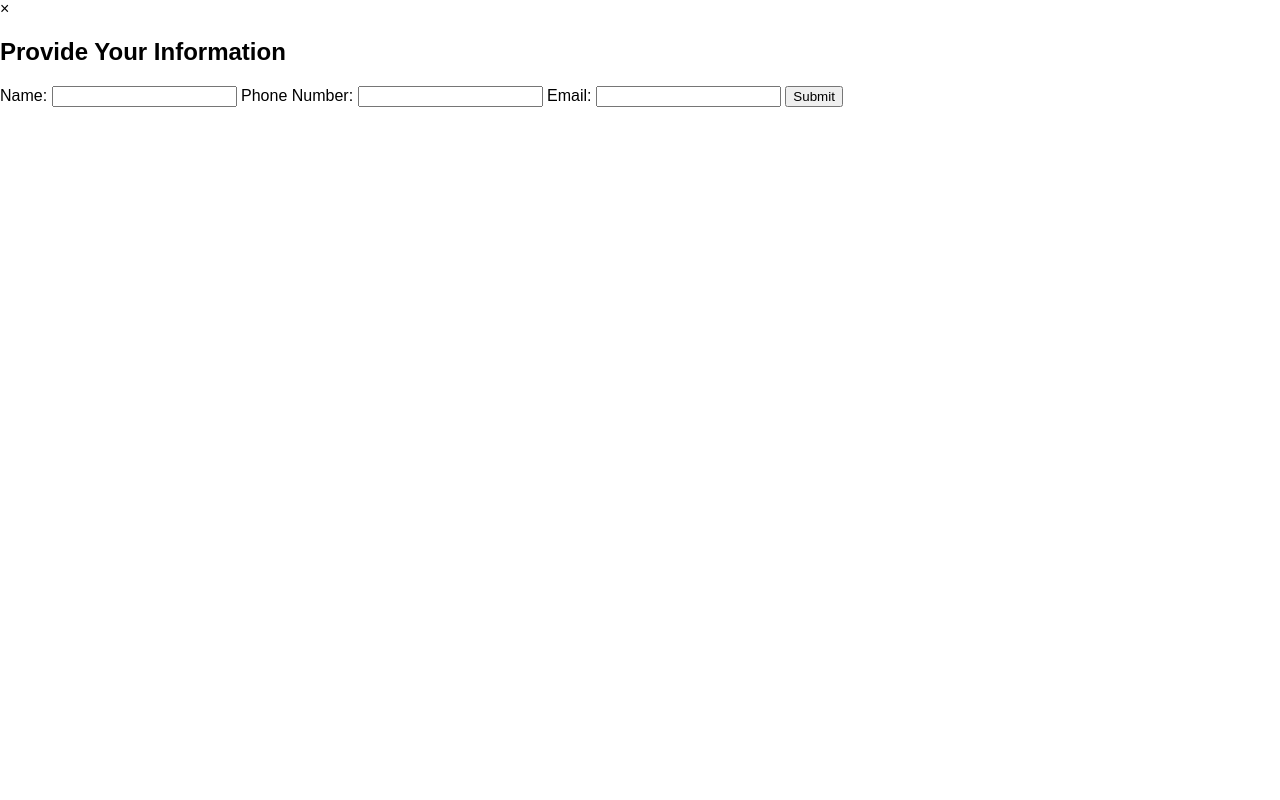
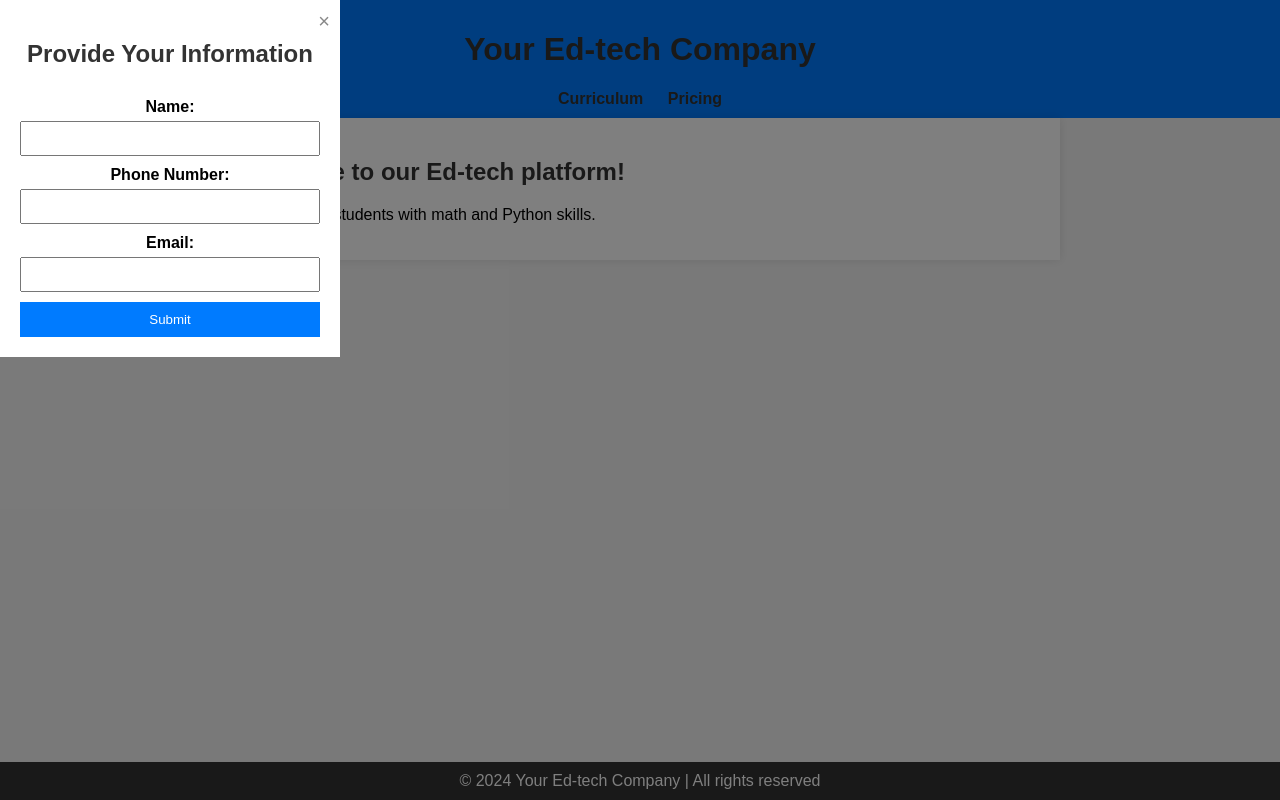
Before and after one commit to chandanv-9880/web, a plain HTML site: page index.html in a window 1280 px wide. Drawn offline with Linux system fonts and the light colour scheme.

Commit message:
2nd version

```diff
--- a/css/style.css
+++ b/css/style.css
@@ -3,6 +3,110 @@ body {
     margin: 0;
     padding: 0;
     box-sizing: border-box;
+    background-color: #f4f4f4;
 }
 
-/* Add more styles as needed */
+.container {
+    max-width: 800px;
+    margin: 0 auto;
+    padding: 20px;
+    background-color: #fff;
+    box-shadow: 0 0 10px rgba(0, 0, 0, 0.1);
+}
+
+h1, h2, h3 {
+    color: #333;
+}
+
+/* Header Styles */
+header {
+    background-color: #007BFF;
+    padding: 10px 0;
+    color: #fff;
+    text-align: center;
+}
+
+/* Navigation Styles (optional) */
+nav {
+    margin-top: 20px;
+    text-align: center;
+}
+
+nav a {
+    text-decoration: none;
+    margin: 0 10px;
+    color: #333;
+    font-weight: bold;
+}
+
+/* Popup Styles */
+#popup {
+    display: none;
+    position: fixed;
+    top: 0;
+    left: 0;
+    width: 100%;
+    height: 100%;
+    background: rgba(0, 0, 0, 0.5);
+    justify-content: center;
+    align-items: center;
+    z-index: 1;
+}
+
+#popup-content {
+    background: #fff;
+    padding: 20px;
+    width: 300px;
+    text-align: center;
+    position: relative;
+}
+
+#close-popup {
+    position: absolute;
+    top: 10px;
+    right: 10px;
+    cursor: pointer;
+    font-size: 20px;
+    color: #888;
+}
+
+/* Form Styles */
+form {
+    display: flex;
+    flex-direction: column;
+}
+
+label {
+    margin-top: 10px;
+    font-weight: bold;
+}
+
+input {
+    padding: 8px;
+    margin-top: 5px;
+}
+
+button {
+    background-color: #007BFF;
+    color: #fff;
+    padding: 10px;
+    margin-top: 10px;
+    cursor: pointer;
+    border: none;
+}
+
+/* Curriculum and Pricing Styles (customize as needed) */
+#curriculum, #pricing {
+    margin-top: 20px;
+}
+
+/* Footer Styles */
+footer {
+    background-color: #333;
+    color: #fff;
+    text-align: center;
+    padding: 10px 0;
+    position: fixed;
+    bottom: 0;
+    width: 100%;
+}
--- a/index.html
+++ b/index.html
@@ -7,12 +7,23 @@
     <title>Your Ed-tech Company</title>
 </head>
 <body>
+
+    <header>
+        <h1>Your Ed-tech Company</h1>
+        <nav>
+            <a href="#curriculum">Curriculum</a>
+            <a href="#pricing">Pricing</a>
+            <!-- Add more navigation links as needed -->
+        </nav>
+    </header>
+
+    <div class="container">
         <!-- Content Goes Here -->
+        <h2>Welcome to our Ed-tech platform!</h2>
+        <p>Empowering students with math and Python skills.</p>
 
-    <script src="js/script.js"></script>
-</body>
+        <!-- Add your curriculum and pricing sections here -->
 
-</html>
         <div id="popup">
             <div id="popup-content">
                 <span id="close-popup">&times;</span>
@@ -31,3 +42,12 @@
                 </form>
             </div>
         </div>
+    </div>
+
+    <footer>
+        &copy; 2024 Your Ed-tech Company | All rights reserved
+    </footer>
+
+    <script src="js/script.js"></script>
+</body>
+</html>
```
Lines whose indentation alone changed are shown as unchanged.
